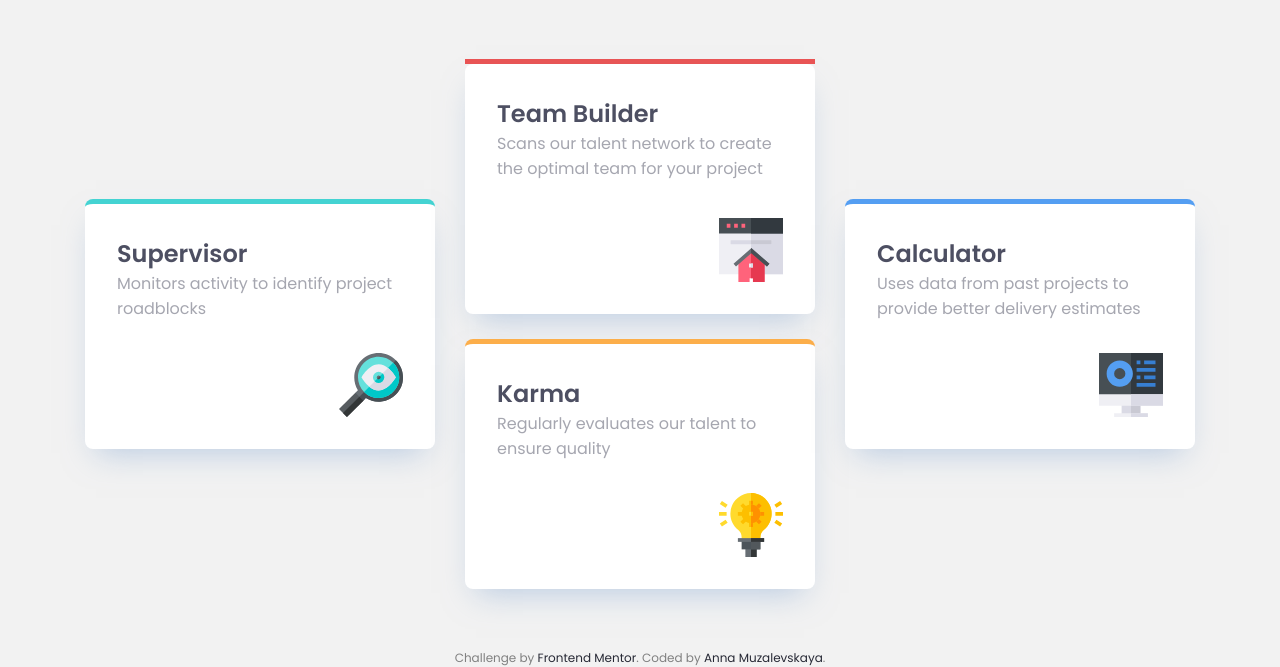
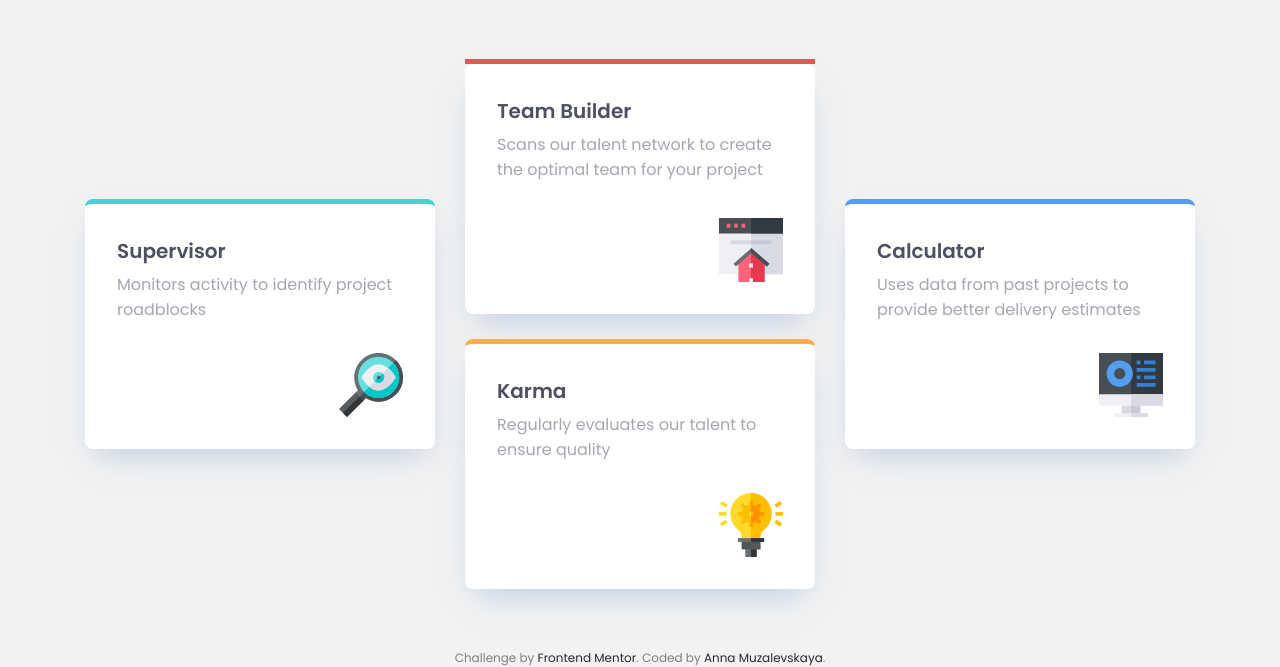
Before and after one commit to NitaLewska/four-card-feature-section, a plain HTML site: page index.html in a window 1280 px wide. Shown: the part 257-924 px from the top of the page. Drawn offline with Linux system fonts and the light colour scheme.

Commit message:
typography issues

```diff
--- a/styles.css
+++ b/styles.css
@@ -86,8 +86,13 @@ main {
 
 }
 
+h2 {
+    font-size: 20px;
+    line-height: 30px;
+}
 .card p{
     opacity: 0.5;
+    margin-top: 6px;
 }
 
 #supervisor {
```
